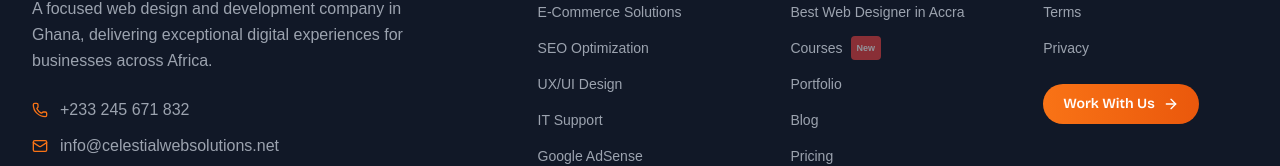
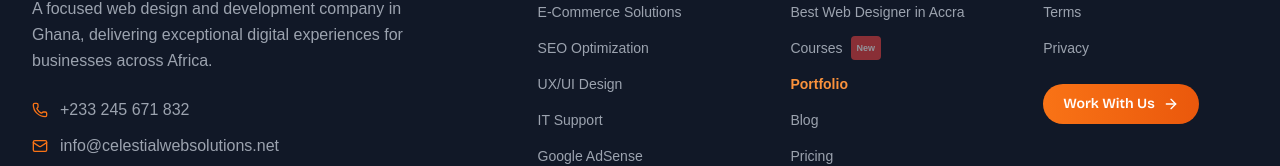
Before and after one commit to strivehardest/celestial-web-solutions, a Next.js app: page /portfolio in a window 1280 px wide. Shown: the part 5397-5563 px from the top of the page. Built offline with nearby package versions, Linux system fonts and the light colour scheme; a web font is replaced by a local one.

Commit message:
Add files via upload

```diff
--- a/components/Footer.js
+++ b/components/Footer.js
@@ -1,4 +1,5 @@
 import Link from 'next/link';
+import { useRouter } from 'next/router';
 import Image from 'next/image';
 import { motion } from 'framer-motion';
 import { Star, MapPin, Phone, Mail, ArrowRight, Award } from 'lucide-react';
@@ -9,6 +10,7 @@
 const whatsappLink = `https://wa.me/${whatsappNumber}?text=${whatsappMessage}`;
 
 export default function Footer({ darkMode, toggleDarkMode }) {
+  const router = useRouter();
   const currentYear = new Date().getFullYear();
 
   const googleRating = {
@@ -355,7 +357,7 @@
                 <li key={link.name}>
                   <Link
                     href={link.href}
-                    className="text-gray-400 hover:text-orange-400 text-sm transition-colors"
+                    className={`text-sm transition-colors ${router.pathname === link.href ? 'text-orange-400 font-bold' : 'text-gray-400 hover:text-orange-400'}`}
                     style={{ fontFamily: 'Google Sans, sans-serif' }}
                   >
                     {link.name}
@@ -375,7 +377,7 @@
                 <li key={link.name} className="relative">
                   <Link
                     href={link.href}
-                    className="text-gray-400 hover:text-orange-400 text-sm transition-colors inline-flex items-center gap-2"
+                    className={`text-sm transition-colors inline-flex items-center gap-2 ${router.pathname === link.href ? 'text-orange-400 font-bold' : 'text-gray-400 hover:text-orange-400'}`}
                     style={{ fontFamily: 'Google Sans, sans-serif' }}
                   >
                     {link.name}
@@ -400,7 +402,7 @@
                 <li key={link.name}>
                   <Link
                     href={link.href}
-                    className="text-gray-400 hover:text-orange-400 text-sm transition-colors"
+                    className={`text-sm transition-colors ${router.pathname === link.href ? 'text-orange-400 font-bold' : 'text-gray-400 hover:text-orange-400'}`}
                     style={{ fontFamily: 'Google Sans, sans-serif' }}
                   >
                     {link.name}
```
